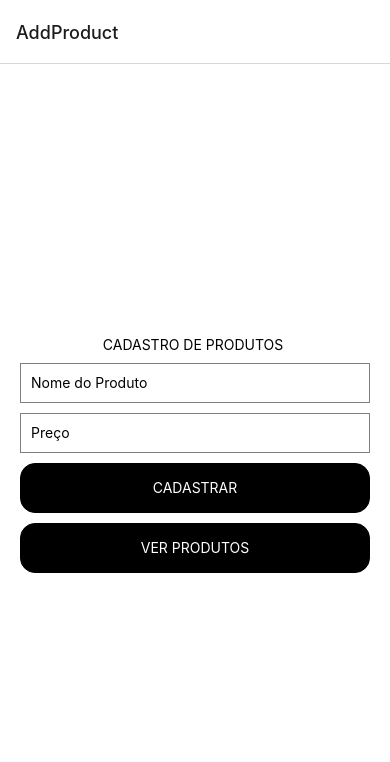
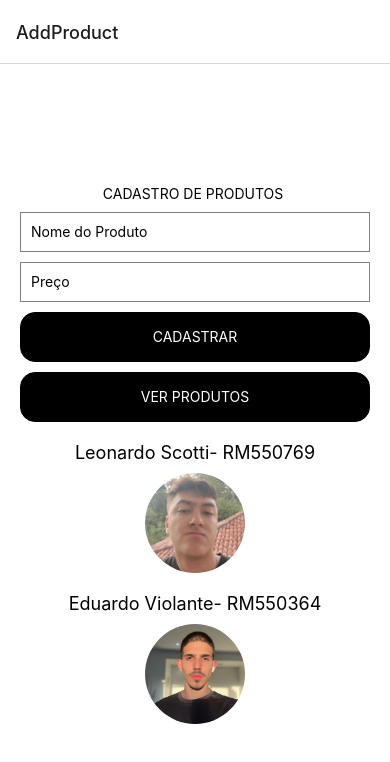
Before and after one commit to leocscotti/desafio-cp2-mobile, a React Native app: screen / in a window 390 px wide. Shown: the top 762 px of the page. Built offline with nearby package versions, Linux system fonts and the light colour scheme.

Commit message:
fotos e nomes adicionados

```diff
--- a/App.js
+++ b/App.js
@@ -1,9 +1,19 @@
 import React, { useState, useEffect } from 'react';
-import { StyleSheet, Text, View, TouchableOpacity, FlatList, TextInput } from 'react-native';
+import { StyleSheet, Text, View, TouchableOpacity, FlatList, TextInput, Image } from 'react-native';
 import AsyncStorage from '@react-native-async-storage/async-storage';
 import { NavigationContainer } from '@react-navigation/native';
 import { createStackNavigator } from '@react-navigation/stack';
 
+
+const pessoa1 = {
+  nome: 'Leonardo Scotti- RM550769',
+  foto: require('./assets/leo-foto.jpg')
+};
+
+const pessoa2 = {
+  nome: 'Eduardo Violante- RM550364',
+  foto: require('./assets/edu-foto.jpg')
+};
 
 function AddProductScreen({ navigation }) {
   const [nomeProduto, setNomeProduto] = useState('');
@@ -52,7 +62,19 @@ function AddProductScreen({ navigation }) {
       <TouchableOpacity style={styles.btn} onPress={() => navigation.navigate('ListProducts')}>
         <Text style={{ color: 'white' }}>VER PRODUTOS</Text>
       </TouchableOpacity>
-    </View>
+
+      <View style={styles.personContainer}>
+        <Text style={styles.personText}>{pessoa1.nome}</Text>
+        <Image source={pessoa1.foto} style={styles.personImage} />
+      </View>
+
+      <View style={styles.personContainer}>
+        <Text style={styles.personText}>{pessoa2.nome}</Text>
+        <Image source={pessoa2.foto} style={styles.personImage} />
+      </View>
+
+      </View>
+
   );
 }
 
@@ -194,4 +216,17 @@ const styles = StyleSheet.create({
     paddingHorizontal: 10,
     marginTop: 10,
   },
+  personContainer: {
+  alignItems: 'center',
+  marginTop: 20,
+},
+personText: {
+  fontSize: 18,
+},
+personImage: {
+  width: 100,
+  height: 100,
+  borderRadius: 50,
+  marginTop: 10,
+}
 });
```
Also changed, not shown: assets/edu-foto.jpg (added), assets/leo-foto.jpg (added).
